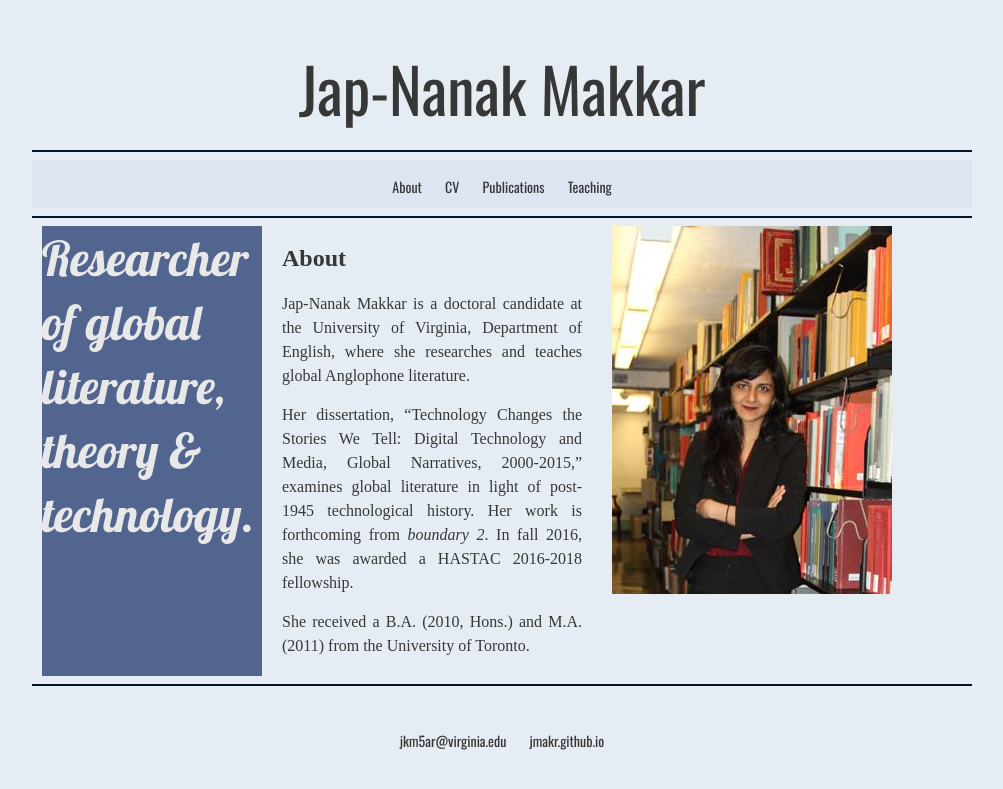
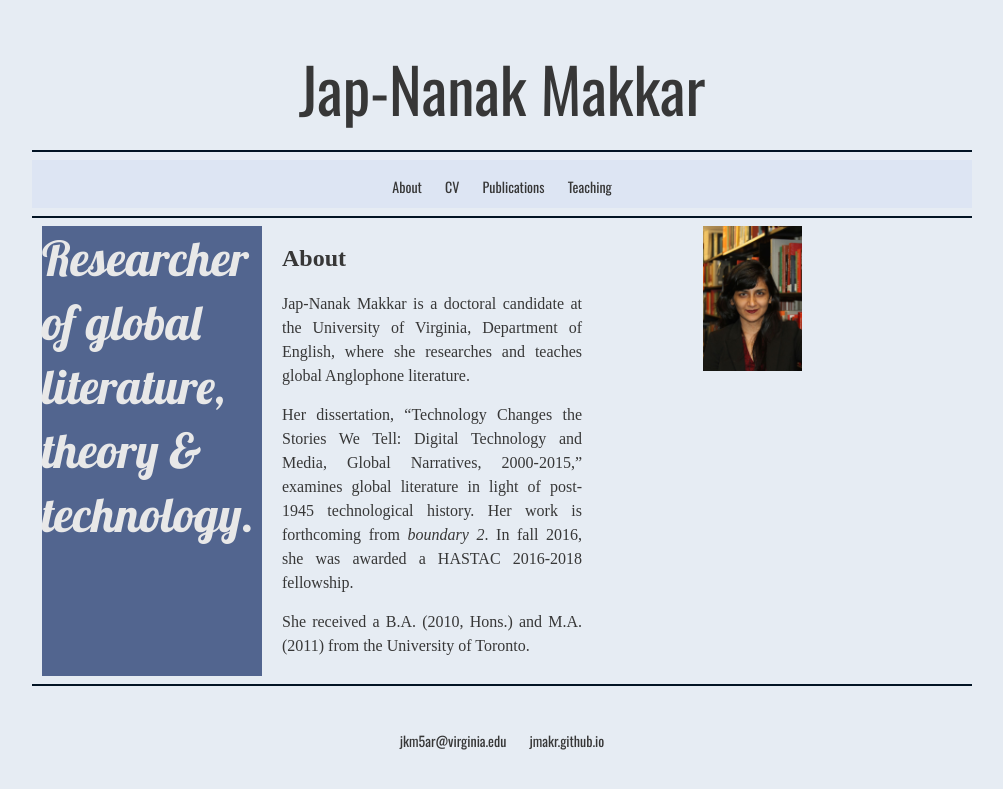
Before and after one commit to jmakr/jmakr.github.io, a Jekyll site: the page built from index.html, in a window 1280 px wide. Shown: the top 789 px of the page, without its empty margins (138-1141 px from the left). Built offline with Jekyll 4.4.1, drawn with Linux system fonts in a browser that asks for light colours; some web fonts are replaced.

Commit message:
Update index.html

```diff
--- a/index.html
+++ b/index.html
@@ -33,7 +33,8 @@ title: About
   <div id="imagebox" class="article grid_4">
 
 	<div style="text-align:center;">
-	<img src="Color photo 280 width.jpg">
+	<img src="Close up long 840w.jpg" style="width: 33%; height: 33%"/>
+
 	</div>
 
    </div>
```
